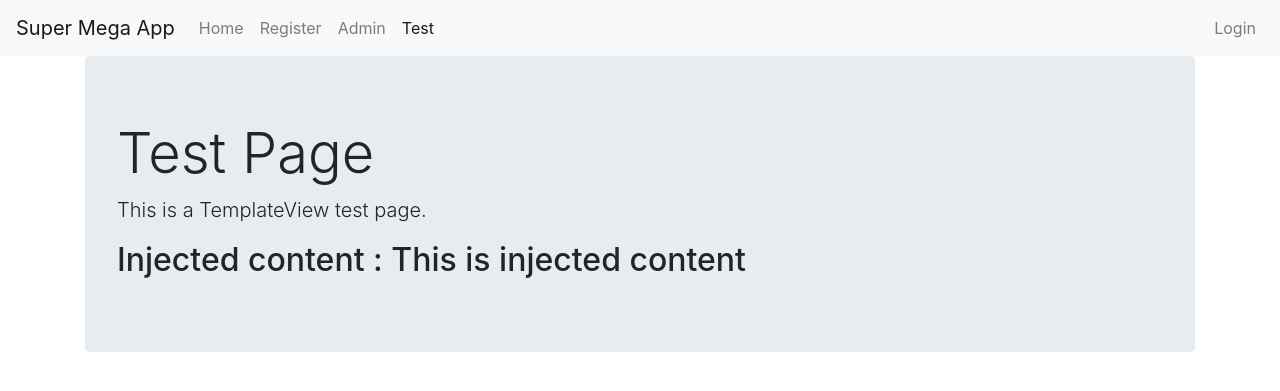
After one commit to muffafa/backend-kocumai, a Django app: page /basic_app/test/ in a window 1280 px wide. The commit adds this page. Shown: the top 391 px of the page. Run offline with Django 5.2, Linux system fonts and the light colour scheme.

Commit message:
feat: Add TestView (CBV) and corresponding template with navigation link

```diff
--- a/apps/basic_app/urls.py
+++ b/apps/basic_app/urls.py
@@ -8,4 +8,5 @@ urlpatterns = [
     path("", views.index, name="index"),
     path("register/", views.register, name="register"),
     path("user_login/", views.user_login, name="user_login"),
+    path("test/", views.TestView.as_view(), name="test"),
 ]
--- a/apps/basic_app/views.py
+++ b/apps/basic_app/views.py
@@ -5,6 +5,7 @@ from django.urls import reverse
 from django.contrib.auth.decorators import login_required
 from django.http import HttpResponseRedirect, HttpResponse
 from django.contrib.auth import authenticate, login, logout
+from django.views.generic import View, TemplateView
 
 # Create your views here.
 
@@ -63,3 +64,13 @@ def user_login(request):
             return HttpResponse("Invalid login")
     else:
         return render(request, "basic_app/login.html", {"nbar": "login"})
+
+
+class TestView(TemplateView):
+    template_name = "basic_app/test.html"
+
+    def get_context_data(self, **kwargs):
+        context = super().get_context_data(**kwargs)
+        context["nbar"] = "test"
+        context["injected_content"] = "This is injected content"
+        return context
--- a/templates/basic_app/base.html
+++ b/templates/basic_app/base.html
@@ -38,6 +38,9 @@
           <li class="nav-item">
             <a class="nav-link" href="{% url 'admin:index' %}">Admin</a>
           </li>
+          <li class="nav-item {% if nbar == 'test' %}active{% endif %}">
+            <a class="nav-link" href="{% url 'basic_app:test' %}">Test</a>
+          </li>
         </ul>
         <ul class="navbar-nav ml-auto">
           {% if user.is_authenticated %}
--- /dev/null
+++ b/templates/basic_app/test.html
@@ -0,0 +1,11 @@
+
+{% extends "basic_app/base.html" %}
+{% block body_block %}
+
+<div class="jumbotron">
+  <h1 class="display-4">Test Page</h1>
+  <p class="lead">This is a TemplateView test page.</p>
+  <h2>Injected content : {{ injected_content }}</h2>
+</div>
+
+{% endblock %}
```
